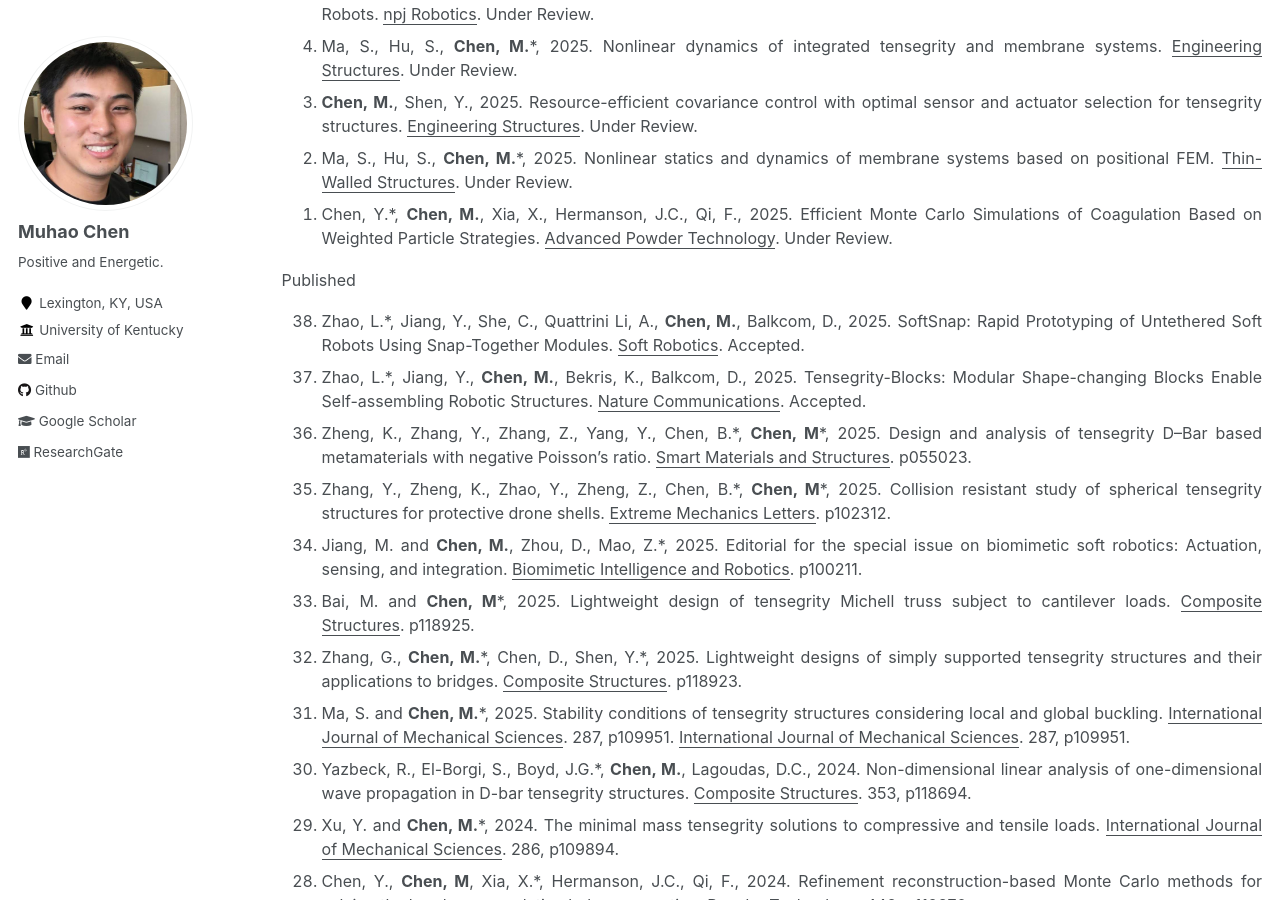
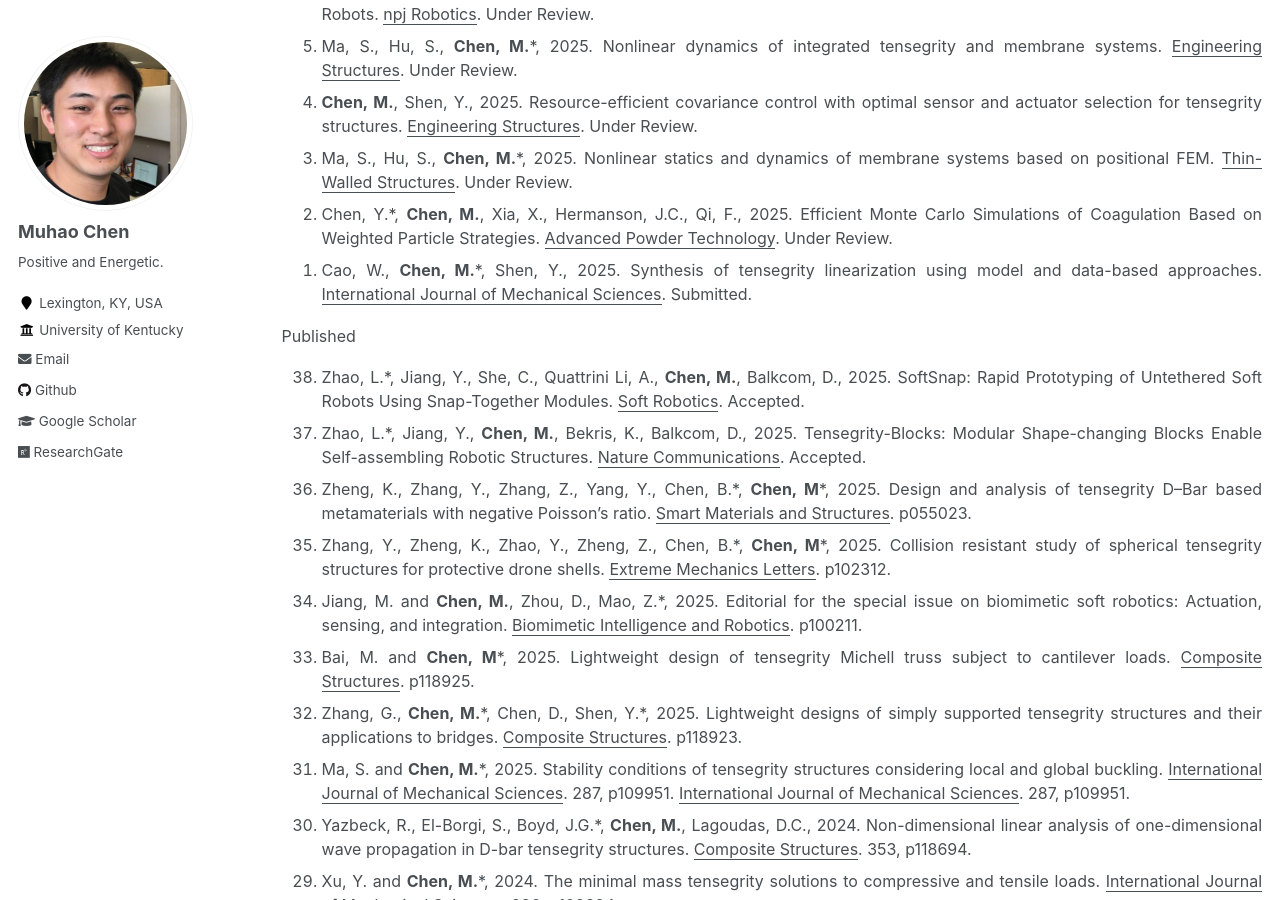
Before and after one commit to Muhao-Chen/muhao-chen.github.io, a Jekyll site: the page built from _pages/publication.md, in a window 1280 px wide and 900 px high, scrolled down 339 px. Built offline with Jekyll 4.4.1, drawn with Linux system fonts in a browser that asks for light colours.

Commit message:
Update publication.md

```diff
--- a/_pages/publication.md
+++ b/_pages/publication.md
@@ -22,6 +22,7 @@ Submitted
 <!-- <li> Zhu, Z.*, <strong>Chen, M.</strong>, 2025. A metaheuristic approach to the design of a space station with artificial gravity. <u>Acta Astronautica</u>. Under Review. </li> -->
 <li> Ma, S., Hu, S., <strong>Chen, M.</strong>*, 2025. Nonlinear statics and dynamics of membrane systems based on positional FEM. <u>Thin-Walled Structures</u>. Under Review.</li>
 <li> Chen, Y.*, <strong>Chen, M.</strong>, Xia, X., Hermanson, J.C., Qi, F., 2025. Efficient Monte Carlo Simulations of Coagulation Based on Weighted Particle Strategies. <u>Advanced Powder Technology</u>. Under Review. </li>
+<li> Cao, W., <strong>Chen, M.</strong>*, Shen, Y., 2025. Synthesis of tensegrity linearization using model and data-based approaches. <u>International Journal of Mechanical Sciences</u>. Submitted. </li>
 <!-- <li> <strong>Chen, M.</strong>*, 2024. Mass efficient Double-Helix Tensegrity for underwater, land, air, and space applications. <u>Computer Methods in Applied Mechanics and Engineering</u>.-->
 <!-- <li>Shen, Y., <strong>Chen, M.</strong>*, 2025. TsgDMC: Tensegrity Data-based Modeling and Control. <u>Journal of Open Source Software</u>. </li>
 <li>Ma, S., <strong>Chen, M.</strong>*, 2025. OriTsgEFA: Origami and Tensegrity Equilibrium and Form-finding Analysis. <u>Journal of Open Source Software</u>. </li> -->
```
